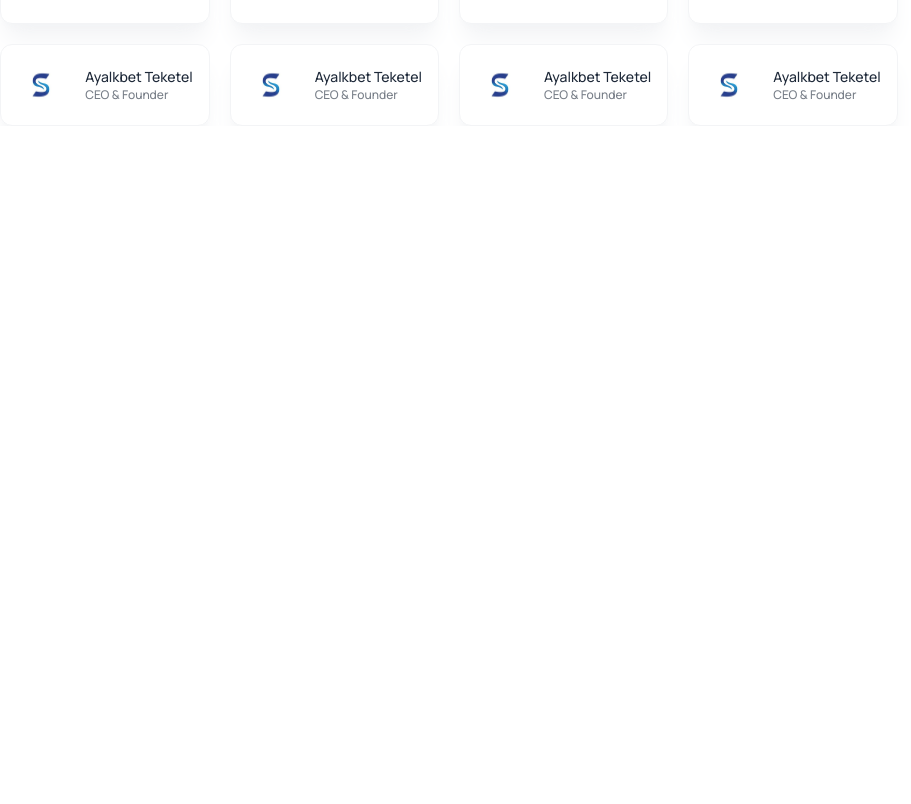
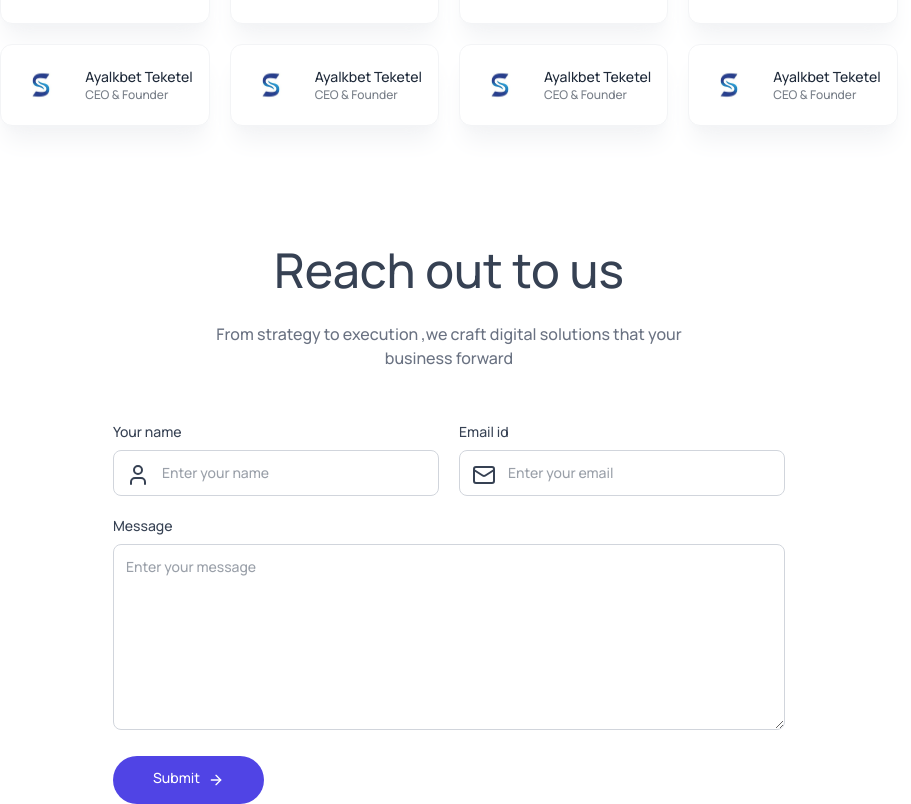
Before and after one commit to mr-Ayalk/Smartify-Solutions, a React (Vite) app: page / in a window 1280 px wide. Shown: the part 2667-3471 px from the top of the page, without its empty margins (191-1102 px from the left). Before the commit the page ends 2793 px from the top, so only its background shows below. Built offline with nearby package versions, Linux system fonts and the light colour scheme; a web font is replaced by a local one.

Commit message:
contact section ui completed

```diff
--- a/src/App.jsx
+++ b/src/App.jsx
@@ -5,6 +5,7 @@
 import Services from "./components/Services";
 import OurWork from "./components/OurWork";
 import Team from "./components/Team";
+import ContactUs from "./components/ContactUs";
 
 const App = () => {
   const [theme, setTheme] = useState(
@@ -18,6 +19,7 @@
       <Services />
       <OurWork />
       <Team />
+      <ContactUs />
     </div>
   );
 };
--- /dev/null
+++ b/src/components/ContactUs.jsx
@@ -0,0 +1,61 @@
+import React from "react";
+import Title from "./Title";
+import { ArrowRight, Mail, User } from "lucide-react";
+
+const ContactUs = () => {
+  return (
+    <div
+      id="contact-us"
+      className="flex flex-col items-center gap-7 px-4 sm:px-12 lg:px-24 xl:px-40 pt-30 text-gray-700 dark:text-white"
+    >
+      <Title
+        title={"Reach out to us"}
+        desc={
+          "From strategy to execution ,we craft digital solutions that your business forward"
+        }
+      />
+      <form className="grid sm:grid-cols-2 gap-3 sm:gap-5 max-w-2xl w-full">
+        <div className="">
+          <p className="mb-2 text-sm font-medium">Your name</p>
+          <div className="flex pl-3 rounded-lg border border-gray-300 dark:border-gray-600">
+            {/* <img src="" alt="" /> */}
+            <User className="items-center mt-3" />
+            <input
+              type="text"
+              placeholder="Enter your name"
+              className="p-3 text-sm outline-none"
+              required
+            />
+          </div>
+        </div>
+        <div className="">
+          <p className="mb-2 text-sm font-medium">Email id</p>
+          <div className="flex pl-3 rounded-lg border border-gray-300 dark:border-gray-600">
+            <Mail className="items-center mt-3" />
+            <input
+              type="text"
+              placeholder="Enter your email"
+              className="p-3 text-sm outline-none"
+            />
+          </div>
+        </div>
+        <div className=" sm:col-span-2">
+          <p className="mb-2 text-sm font-medium">Message</p>
+          <textarea
+            rows={8}
+            placeholder="Enter your message"
+            className="w-full p-3 text-sm outline-none rounded-lg border border-gray-300 dark:border-gray-600"
+          />
+        </div>
+        <button
+          type="submit"
+          className="w-max flex gap-2 bg-primary text-white text-sm px-10 py-3 rounded-full cursor-pointer hover:scale-103 transition-all"
+        >
+          Submit <ArrowRight className="w-4" />
+        </button>
+      </form>
+    </div>
+  );
+};
+
+export default ContactUs;
```
